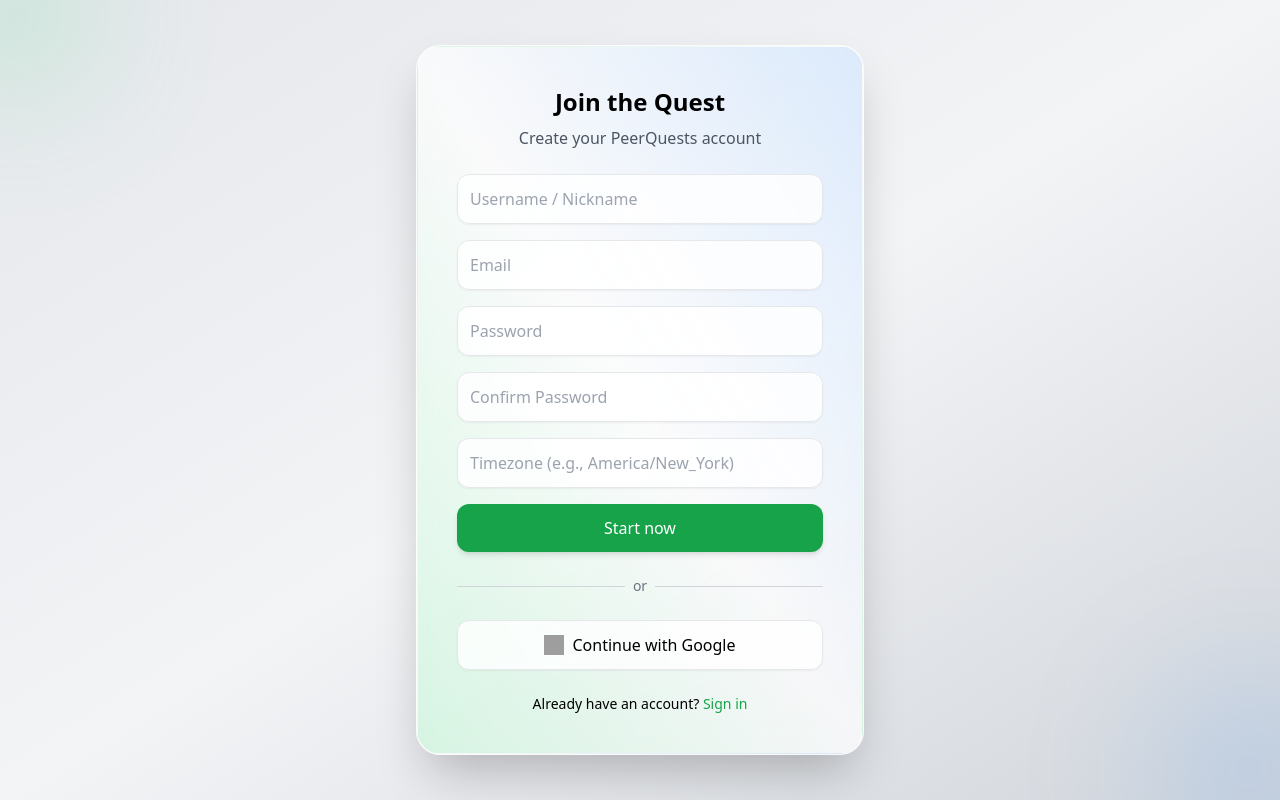
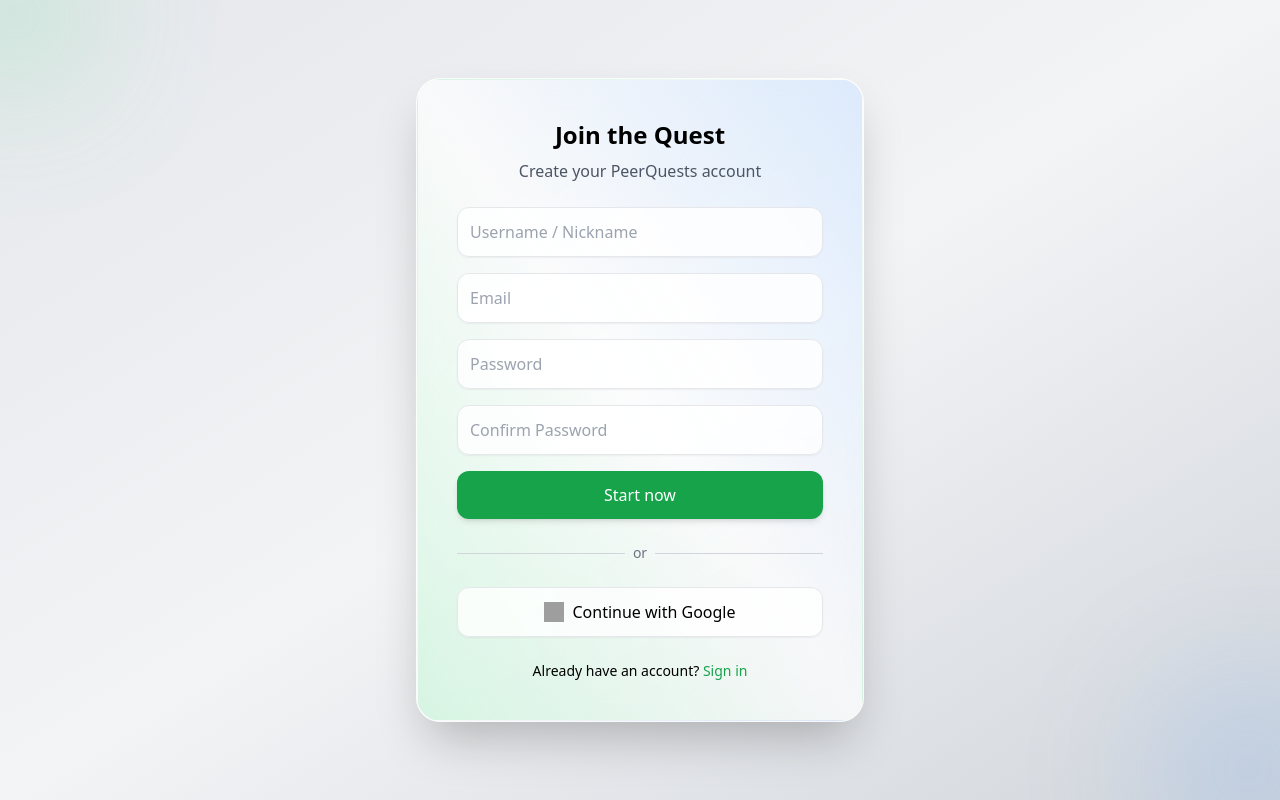
Before and after one commit to Code-the-Dream-School/jj-practicum-team-7-front, a React (Vite) app: page /register in a window 1280 px wide. Built offline with nearby package versions, Linux system fonts and the light colour scheme; no server answers; grey boxes are pictures that could not be loaded.

Commit message:
update Register form - remove timezone

```diff
--- a/src/pages/Login.jsx
+++ b/src/pages/Login.jsx
@@ -32,7 +32,7 @@
   };
 
   const handleGoogleLogin = () => {
-    console.log('Initiating Google login'); // Debug
+    console.log('Initiating Google login');
     window.location.href = `${import.meta.env.VITE_BACKEND_URL}/api/v1/auth/google`;
   };
 
--- a/src/pages/Register.jsx
+++ b/src/pages/Register.jsx
@@ -9,7 +9,6 @@
   const [email, setEmail] = useState('');
   const [password, setPassword] = useState('');
   const [confirmPassword, setConfirmPassword] = useState('');
-  const [timezone, setTimezone] = useState('');
 
   useEffect(() => {
     if (isAuthenticated) {
@@ -19,6 +18,7 @@
 
   const handleSubmit = async (e) => {
     e.preventDefault();
+    clearError(); // Clear previous errors before validation
     if (password !== confirmPassword) {
       useAuthStore.getState().setError('Passwords do not match');
       return;
@@ -28,14 +28,13 @@
       return;
     }
     try {
-      console.log('Registering user with:', { username: name.trim(), email: email.trim().toLowerCase(), timezone }); // Debug
+      console.log('Registering user with:', { username: name.trim(), email: email.trim().toLowerCase() });
       await register({
         username: name.trim(),
         email: email.trim().toLowerCase(),
         password,
-        timezone,
       });
-      navigate('/dashboard', { replace: true }); // Changed from /login
+      navigate('/dashboard', { replace: true });
     } catch (err) {
       console.error('Register failed:', err.message);
     }
@@ -47,12 +46,10 @@
     if (name === 'email') setEmail(value);
     if (name === 'password') setPassword(value);
     if (name === 'confirmPassword') setConfirmPassword(value);
-    if (name === 'timezone') setTimezone(value);
-    if (error) clearError();
   };
 
   const handleGoogleLogin = () => {
-    console.log('Initiating Google login'); // Debug
+    console.log('Initiating Google login');
     window.location.href = `${import.meta.env.VITE_BACKEND_URL}/api/v1/auth/google`;
   };
 
@@ -118,14 +115,6 @@
             className="w-full p-3 rounded-xl bg-white/80 border border-gray-200 shadow-sm focus:ring-2 focus:ring-green-400 focus:scale-[1.02] transition"
             required
           />
-          <input
-            type="text"
-            name="timezone"
-            placeholder="Timezone (e.g., America/New_York)"
-            value={timezone}
-            onChange={handleInputChange}
-            className="w-full p-3 rounded-xl bg-white/80 border border-gray-200 shadow-sm focus:ring-2 focus:ring-green-400 focus:scale-[1.02] transition"
-          />
           <button
             type="submit"
             disabled={isLoading}
--- a/src/store/useAuthStore.js
+++ b/src/store/useAuthStore.js
@@ -80,7 +80,7 @@
         headers: { Authorization: `Bearer ${token}` },
         timeout: 5000,
       });
-      console.log('checkAuth response:', res.data); // Debug
+      console.log('checkAuth response:', res.data);
       set({
         user: res.data.user,
         token,
```
